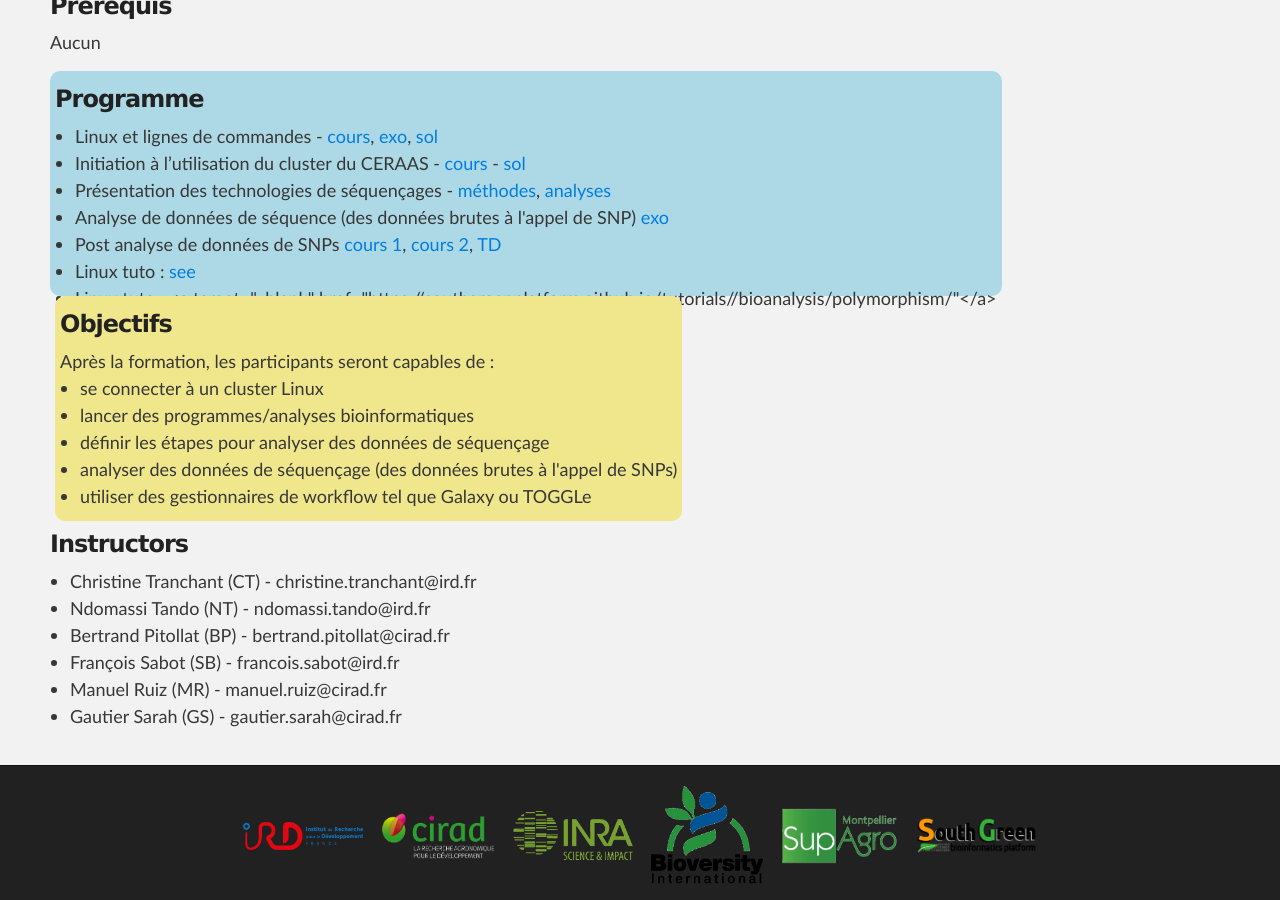
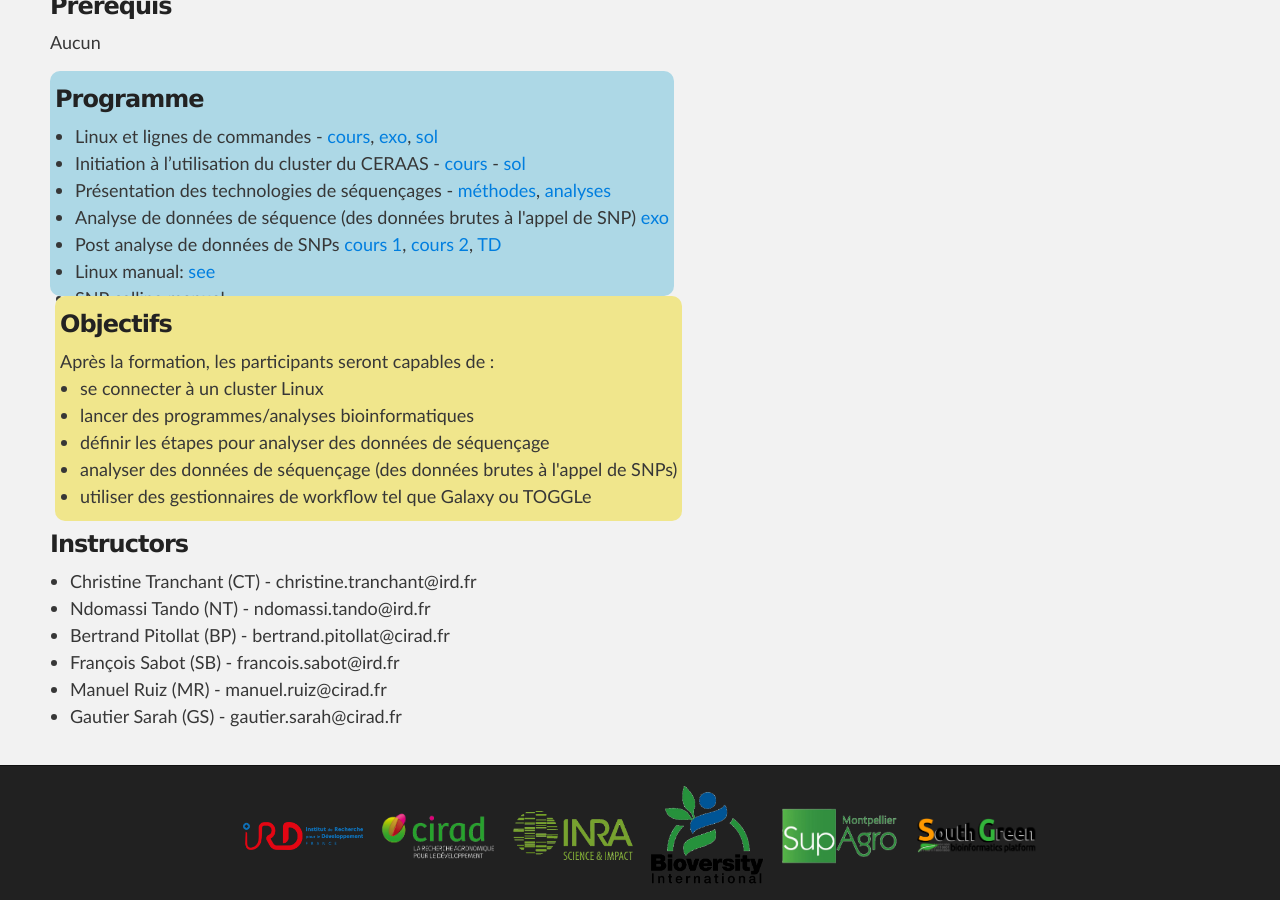
Before and after one commit to SouthGreenPlatform/trainings, a Jekyll site: the page built from _pages/ngsTrainings.md, in a window 1280 px wide and 900 px high, scrolled down 2509 px. Built offline with Jekyll 4.4.1, drawn with Linux system fonts in a browser that asks for light colours; nearby versions of some CDN libraries.

Commit message:
Update ngsTrainings.md

```diff
--- a/_pages/ngsTrainings.md
+++ b/_pages/ngsTrainings.md
@@ -33,8 +33,8 @@
 <li>Présentation des technologies de séquençages - <a target="_blank" href="{{ site.url }}/files/NGS-methode.pdf">méthodes</a>, <a target="_blank" href="{{ site.url }}/files/NGS-analyses.pdf">analyses</a></li>
 <li>Analyse de données de séquence (des données brutes à l'appel de SNP) <a target="_blank" href="{{ site.url }}/files/TPmapping.pdf">exo</a></li>
 <li>Post analyse de données de SNPs <a target="_blank" href="{{ site.url }}/files/Inititiation_Galaxy_2018.pdf">cours 1</a>, <a target="_blank" href="{{ site.url }}/files/cours_polymorphismes_2016.pdf">cours 2</a>, <a target="_blank" href="{{ site.url }}/files/TD_polymorphisme_2016.pdf">TD</a></li>
-<li>Linux tuto : <a target="_blank" href="{{ site.url }}/linux/linuxTuto">see</a> </li>
-<li>Linux tuto : <a target="_blank" href="https://southgreenplatform.github.io/tutorials//bioanalysis/polymorphism/"</a> </li>
+<li>Linux manual: <a target="_blank" href="https://southgreenplatform.github.io/tutorials//toolbox/linux/">see</a> </li>
+<li>SNP calling manual : <a target="_blank" href="https://southgreenplatform.github.io/tutorials//bioanalysis/polymorphism/"></a> </li>
 </ul>
     <br />
 </div>
```
